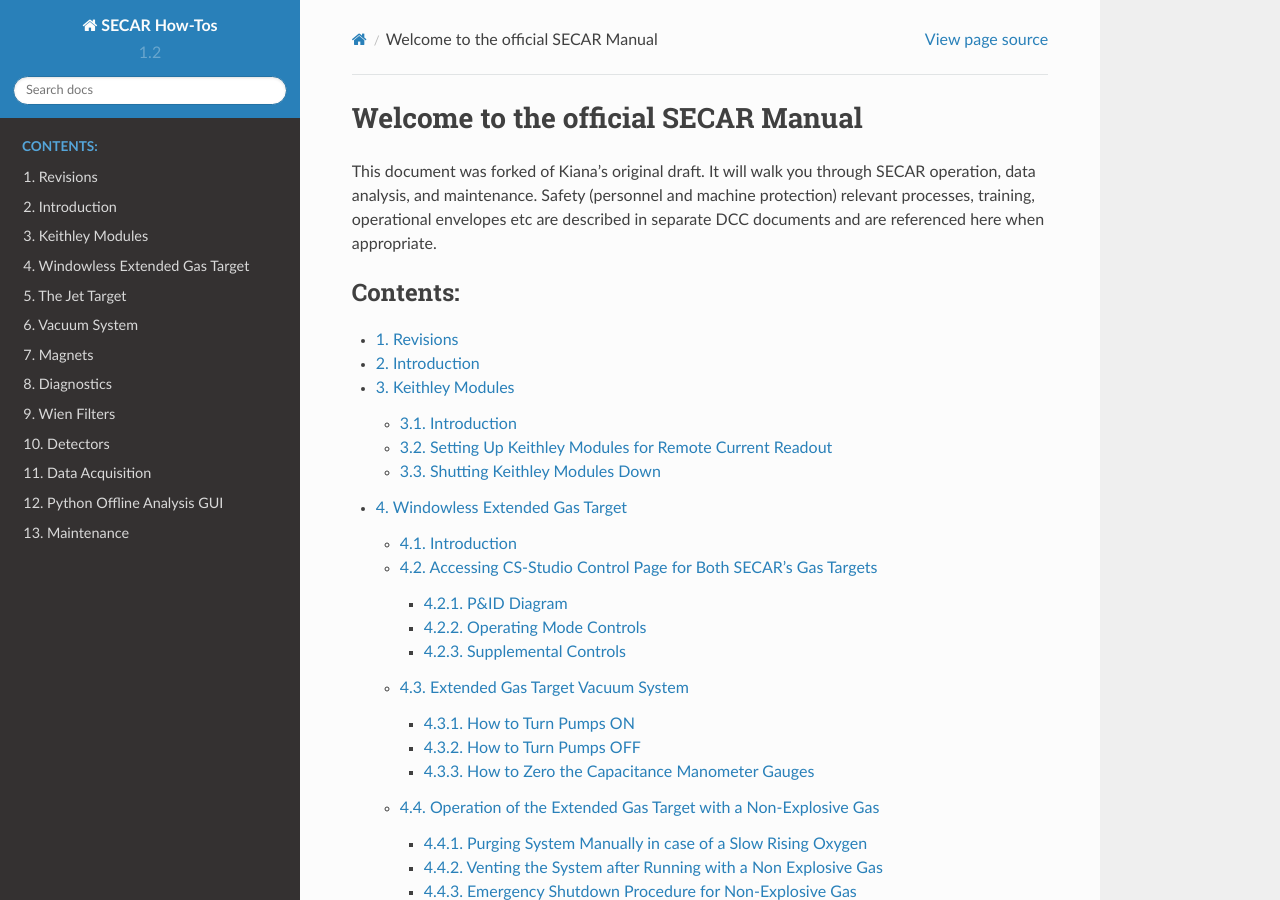
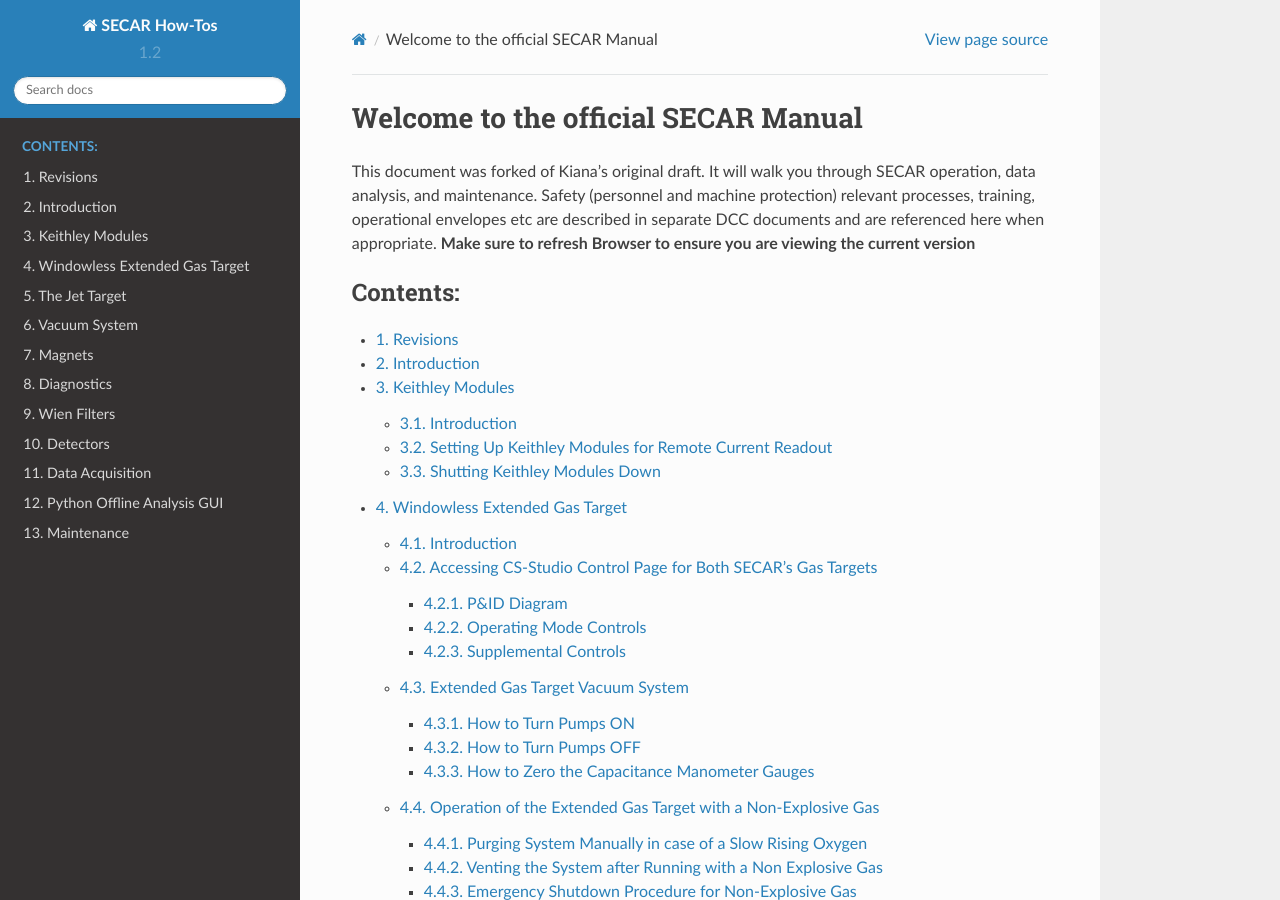
Before and after one commit to secar600/secar-documents, a Sphinx documentation site: the page built from source/index.rst, in a window 1280 px wide and 900 px high. Built offline with Sphinx 7.4.7 and the Read the Docs theme 2.0.0, drawn with Linux system fonts in a browser that asks for light colours.

Commit message:
Update index.rst

```diff
--- a/source/index.rst
+++ b/source/index.rst
@@ -4,6 +4,7 @@ Welcome to the official SECAR Manual
 ===============================
 
 This document was forked of Kiana's original draft. It will walk you through SECAR operation, data analysis, and maintenance. Safety (personnel and machine protection) relevant processes, training, operational envelopes etc are described in separate DCC documents and are referenced here when appropriate.
+**Make sure to refresh Browser to ensure you are viewing the current version**
 
 .. Contents:
 
```
